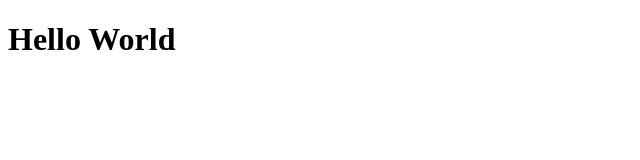
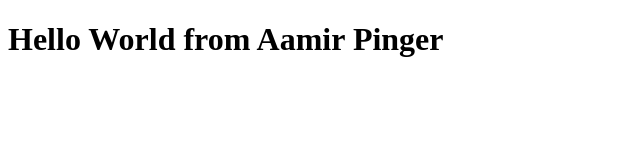
Before and after one commit to mahadhussaini/Bootcamp2020Sample, a plain HTML site: page index.html in a window 1280 px wide. Shown: the whole page, without its empty margins (0-640 px from the left). Drawn offline with Linux system fonts and the light colour scheme.

Commit message:
update index.html

```diff
--- a/index.html
+++ b/index.html
@@ -7,6 +7,6 @@
     <title>Document</title>
 </head>
 <body>
-    <h1>Hello World</h1>
+    <h1>Hello World from Aamir Pinger</h1>
 </body>
 </html>
```
